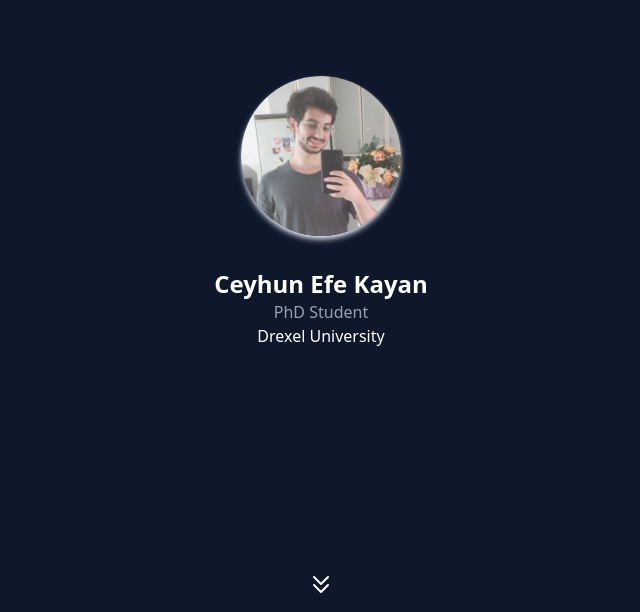
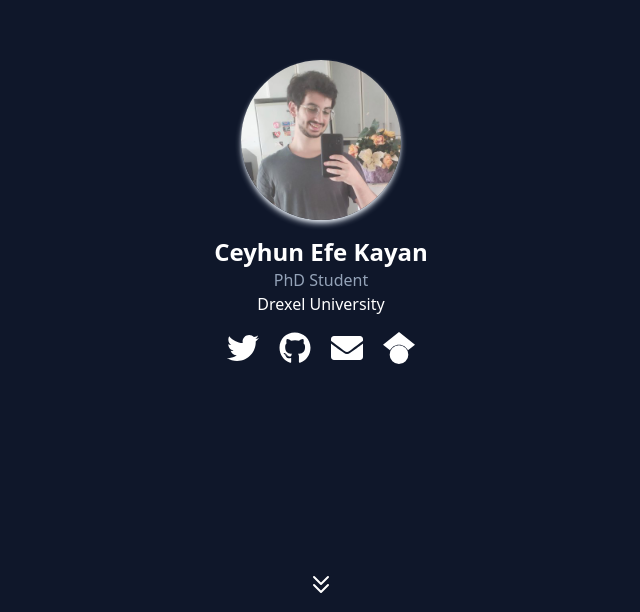
Before and after one commit to cekayan/ceyhunefekayan.com, a Next.js app: page / in a window 1280 px wide. Shown: the part 188-800 px from the top of the page, without its empty margins (319-959 px from the left). Built offline with nearby package versions, Linux system fonts and the light colour scheme.

Commit message:
refactor(Bio), add(socials)

```diff
--- a/components/Avatar.tsx
+++ b/components/Bio.tsx
@@ -1,10 +1,11 @@
 import Image from "next/image";
 import profilePic from "../public/profile.jpg";
 import Title from "./Title";
+import Contact from "./Contact";
 
-const Avatar = () => {
+const Bio = () => {
   return (
-    <div className="flex flex-col items-center gap-y-8 justify-center">
+    <div className="flex flex-col items-center gap-y-4">
       <div className="w-40 h-40 relative rounded-full shadow-md shadow-slate-200">
         <Image
           className="rounded-full"
@@ -15,8 +16,9 @@ const Avatar = () => {
         />
       </div>
       <Title />
+      <Contact />
     </div>
   );
 };
 
-export default Avatar;
+export default Bio;
--- a/components/Contact.tsx
+++ b/components/Contact.tsx
@@ -29,12 +29,15 @@ const contactInfo = [
 
 const Contact = () => {
   return (
-    <ul>
+    <ul className="flex gap-x-5">
       {contactInfo.map((item) => {
         return (
           <li key={item.name}>
-            <a href={item.href}>
-              <item.icon className="w-6 h-6" />
+            <a
+              href={item.href}
+              className="focus:text-sky-300 hover:text-sky-300"
+            >
+              <item.icon className="h-8 w-8" />
             </a>
           </li>
         );
--- a/pages/index.tsx
+++ b/pages/index.tsx
@@ -1,6 +1,6 @@
 import type { NextPage } from "next";
 import Head from "next/head";
-import Avatar from "../components/Avatar";
+import Bio from "../components/Bio";
 import { ChevronDoubleDownIcon } from "@heroicons/react/outline";
 import Header from "../components/Header";
 import EducationSection from "../components/Education";
@@ -20,7 +20,7 @@ const Home: NextPage = () => {
       </Head>
       <main className="absolute h-full w-full bg-slate-900 text-white flex-1 overflow-auto">
         <div className="h-full flex flex-col justify-center">
-          <Avatar />
+          <Bio />
           <div className="absolute bottom-4 w-full flex justify-center">
             <ChevronDoubleDownIcon className="w-6 h-6" />
           </div>
```
